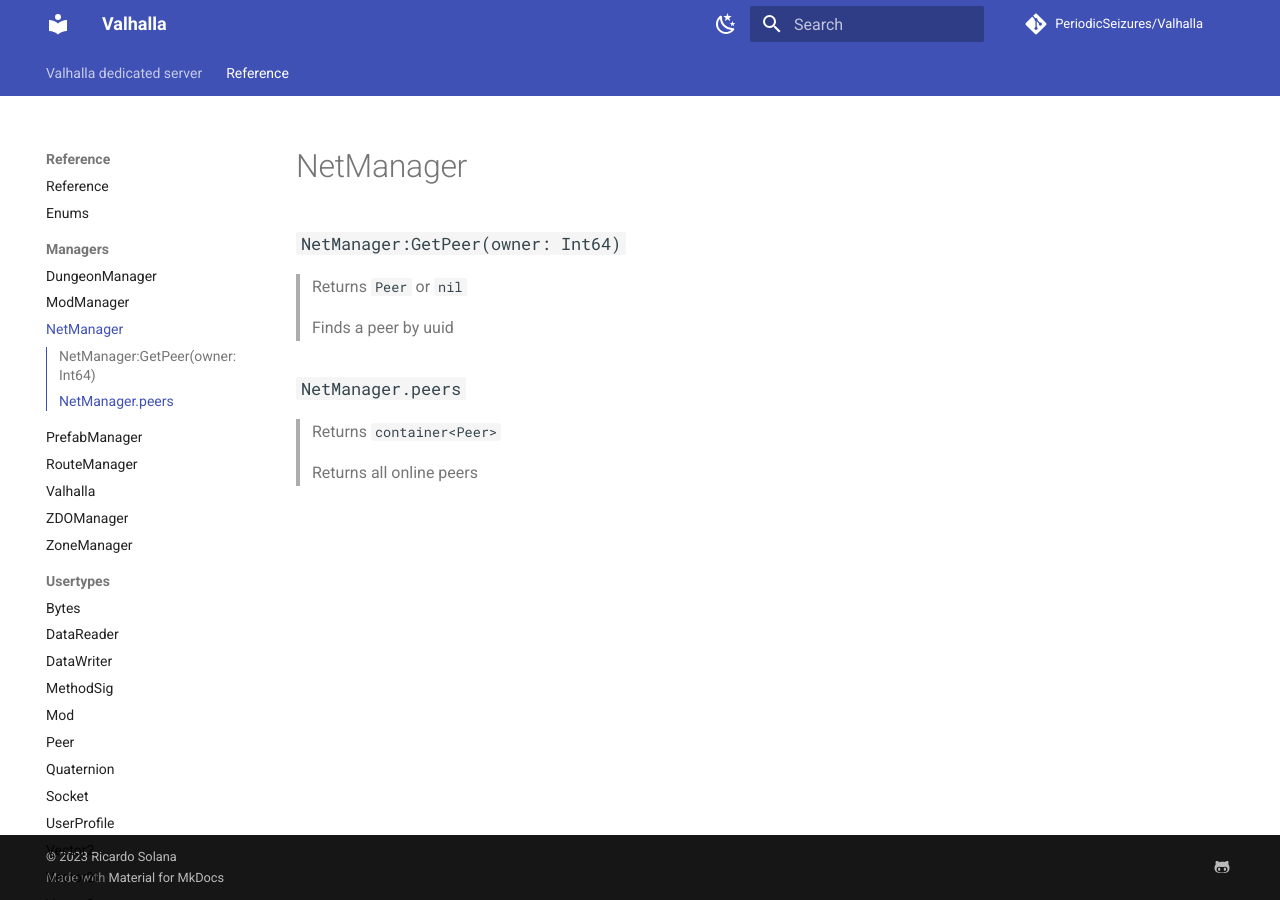
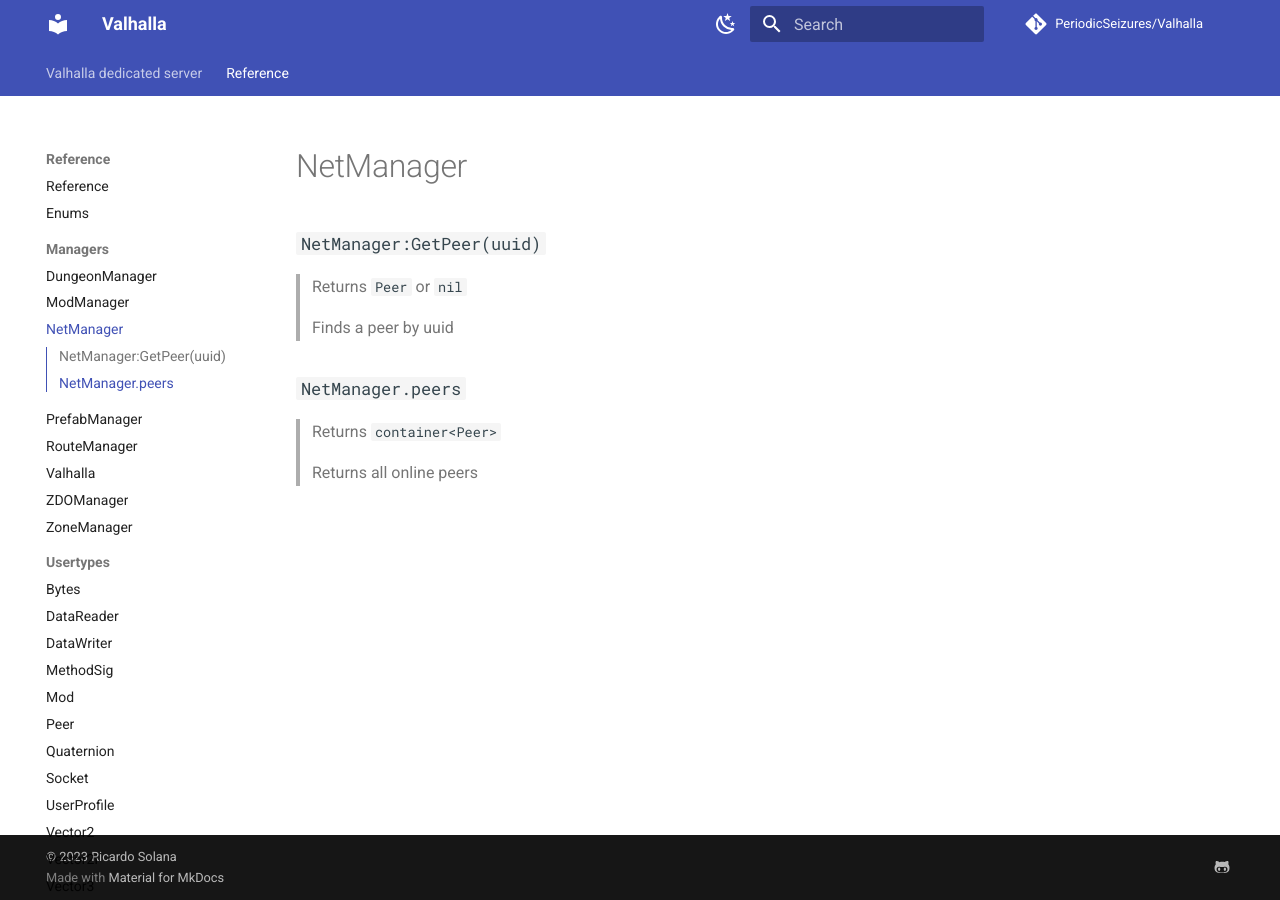
Before and after one commit to PeriodicSeizures/Valhalla-docs, an MkDocs documentation site: the page built from docs/reference/managers/netmanager.md, in a window 1280 px wide. Built offline with MkDocs 1.6.1 and Material for MkDocs 9.7.7, drawn with Linux system fonts in a browser that asks for light colours; comment, search, counter and statistics services are not loaded.

Commit message:
plain uuid

```diff
--- a/docs/reference/managers/netmanager.md
+++ b/docs/reference/managers/netmanager.md
@@ -1,6 +1,6 @@
 # NetManager
 
-### `NetManager:GetPeer(owner: Int64)`
+### `NetManager:GetPeer(uuid)`
   > Returns `Peer` or `nil`
 
   > Finds a peer by uuid
```
Also changed, not shown: docs/reference/index.md (+1 -1 lines).
